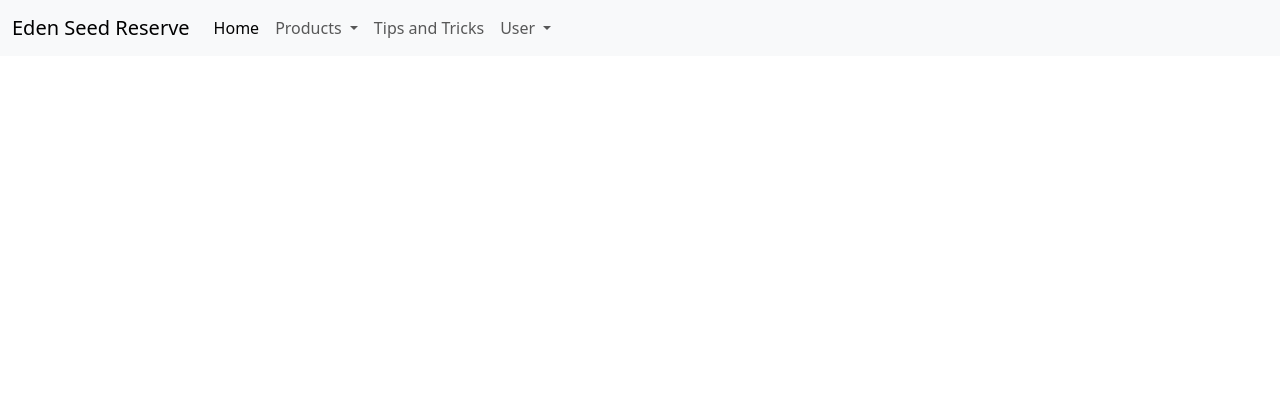
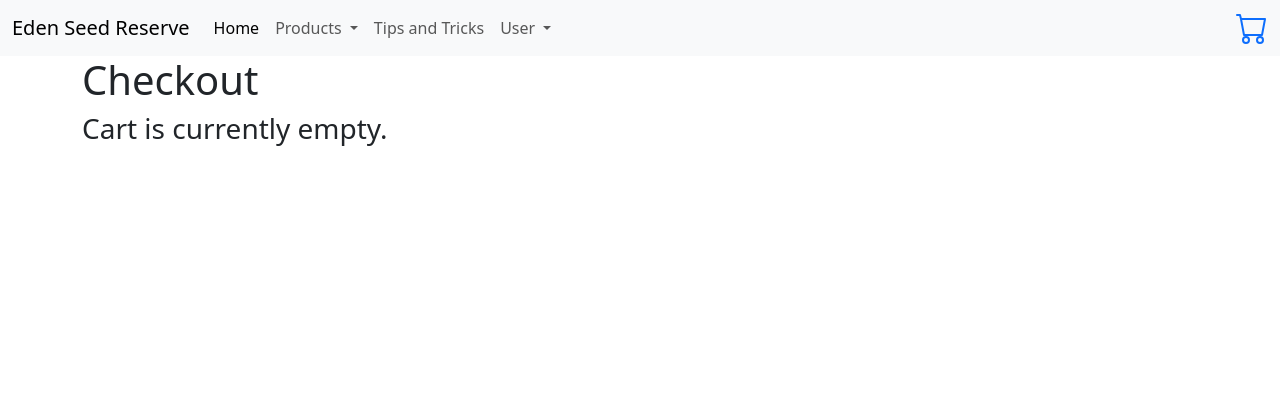
Before and after one commit to BlazeMck/eden, a PHP site: page /eden/pages/checkout.php in a window 1280 px wide. Shown: the top 420 px of the page. Run offline with PHP 8.4, Linux system fonts and the light colour scheme; data comes from the database, SQL or seed files in the repository.

Commit message:
Start the checkout page and accessing the needed variables to define and fill the page.

```diff
--- a/includes/header.html
+++ b/includes/header.html
@@ -7,10 +7,8 @@
 	<title><?php echo 'Eden Seed Reserve : '. $page_title; ?></title>
 	<?php session_start(); isset($_COOKIE['cart']) ? '' : setcookie('cart', '', time() + (86400 * 30), "/");?>
 	<link href="https://cdn.jsdelivr.net/npm/bootstrap@5.3.8/dist/css/bootstrap.min.css" rel="stylesheet" integrity="sha384-sRIl4kxILFvY47J16cr9ZwB07vP4J8+LH7qKQnuqkuIAvNWLzeN8tE5YBujZqJLB" crossorigin="anonymous">
-<script src="https://cdn.jsdelivr.net/npm/bootstrap@5.3.8/dist/js/bootstrap.bundle.min.js" integrity="sha384-FKyoEForCGlyvwx9Hj09JcYn3nv7wiPVlz7YYwJrWVcXK/BmnVDxM+D2scQbITxI" crossorigin="anonymous"></script>
+	<script src="https://cdn.jsdelivr.net/npm/bootstrap@5.3.8/dist/js/bootstrap.bundle.min.js" integrity="sha384-FKyoEForCGlyvwx9Hj09JcYn3nv7wiPVlz7YYwJrWVcXK/BmnVDxM+D2scQbITxI" crossorigin="anonymous"></script>
 	<link href="../css/sticky-footer-navbar.css" rel="stylesheet">
-</head>
-<body>
 	<nav class="navbar navbar-expand-lg bg-body-tertiary">
 		<div class="container-fluid">
 		  <a class="navbar-brand" href="../pages/index.php">Eden Seed Reserve</a>
@@ -93,12 +91,18 @@
 						}
 					?>
 				</ul>
+
 			  </li>
 			</ul>
+			<a href="../pages/checkout.php"><svg xmlns="http://www.w3.org/2000/svg" width="32" height="32" fill="currentColor" class="bi bi-cart" viewBox="0 0 16 16">
+				<path d="M0 1.5A.5.5 0 0 1 .5 1H2a.5.5 0 0 1 .485.379L2.89 3H14.5a.5.5 0 0 1 .491.592l-1.5 8A.5.5 0 0 1 13 12H4a.5.5 0 0 1-.491-.408L2.01 3.607 1.61 2H.5a.5.5 0 0 1-.5-.5M3.102 4l1.313 7h8.17l1.313-7zM5 12a2 2 0 1 0 0 4 2 2 0 0 0 0-4m7 0a2 2 0 1 0 0 4 2 2 0 0 0 0-4m-7 1a1 1 0 1 1 0 2 1 1 0 0 1 0-2m7 0a1 1 0 1 1 0 2 1 1 0 0 1 0-2"/>
+			</svg>
+			</a>
 			<!-- <form class="d-flex" role="search">
 			  <input class="form-control me-2" type="search" placeholder="Search" aria-label="Search"/>
 			  <button class="btn btn-outline-success" type="submit">Search</button>
 			</form> -->
+
 		  </div>
 		</div>
 	  </nav>
--- a/pages/checkout.php
+++ b/pages/checkout.php
@@ -4,6 +4,23 @@
 ?>
 </head>
 <body>
+	<h1>Checkout</h1>
+	<div>
+	<?php
+		$cart = null;
+		if (isset($_SESSION['cart'])) {
+			$cart = $_SESSION['cart'];
+		} elseif (isset($_COOKIE['cart'])) {
+			$cart = json_decode($_COOKIE['cart']);
+		}
+
+		if ($cart) {
+
+		} else {
+			echo '<h3>Cart is currently empty.</h3>';
+		}
+	?>
+	</div>
 <?php
 	include('../includes/footer.html');
 ?>
```
